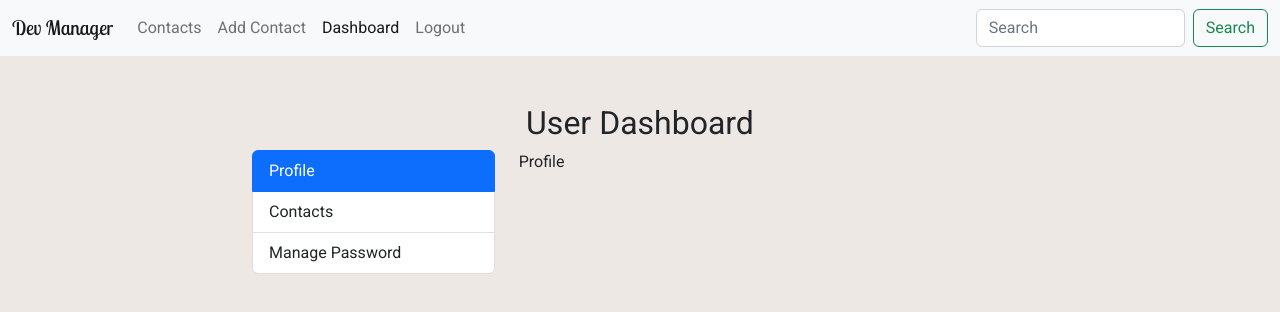
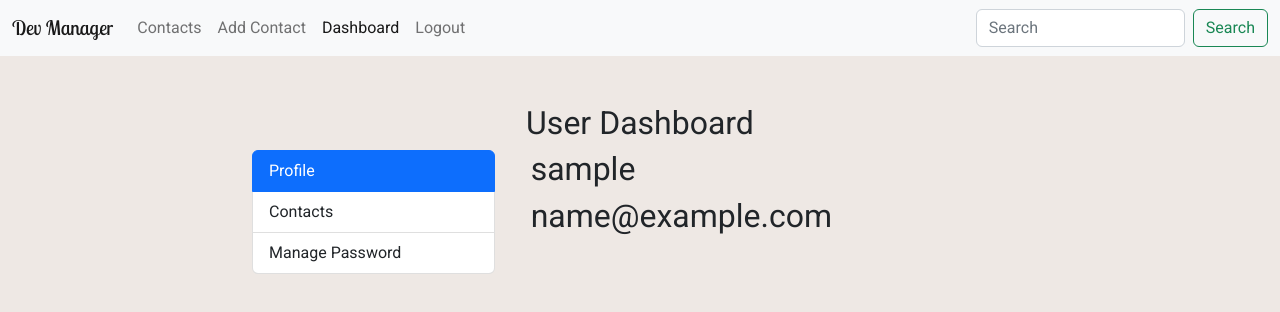
Before and after one commit to obaydullaa/Dev-Manager, a React (Vite) app: page /dashboard/profile in a window 1280 px wide. Shown: the top 312 px of the page. Built offline with nearby package versions, Linux system fonts and the light colour scheme; no server answers; sample sign-in values are in the browser's storage.

Commit message:
Added user info in dashboard.

```diff
--- a/src/context/Contact.context.jsx
+++ b/src/context/Contact.context.jsx
@@ -100,9 +100,11 @@ const initialContacts = [
 
     useEffect(() => {
       (async () => {
-        await loadedContacts()
+        if(user) {
+          await loadedContacts()
+        }
       })()
-    },[])
+    },[user])
 
     const loadedContacts = async () => {
      try{
--- a/src/pages/Profile.jsx
+++ b/src/pages/Profile.jsx
@@ -1,8 +1,22 @@
 import React from 'react'
+import { useContext } from 'react'
+import { Col, Container, Row } from 'react-bootstrap';
+import { AuthContext } from '../context/Auth.context'
 
 function Profile() {
+  const {user} = useContext(AuthContext);
+  console.log(user.username)
   return (
-    <div>Profile</div>
+    <>
+      <Container>
+        <Row>
+          <div className="user-wrapper">
+            <h2>{user.username}</h2>
+            <h2>{user.email}</h2>
+          </div>
+        </Row>
+      </Container>
+    </>
   )
 }
 
```
